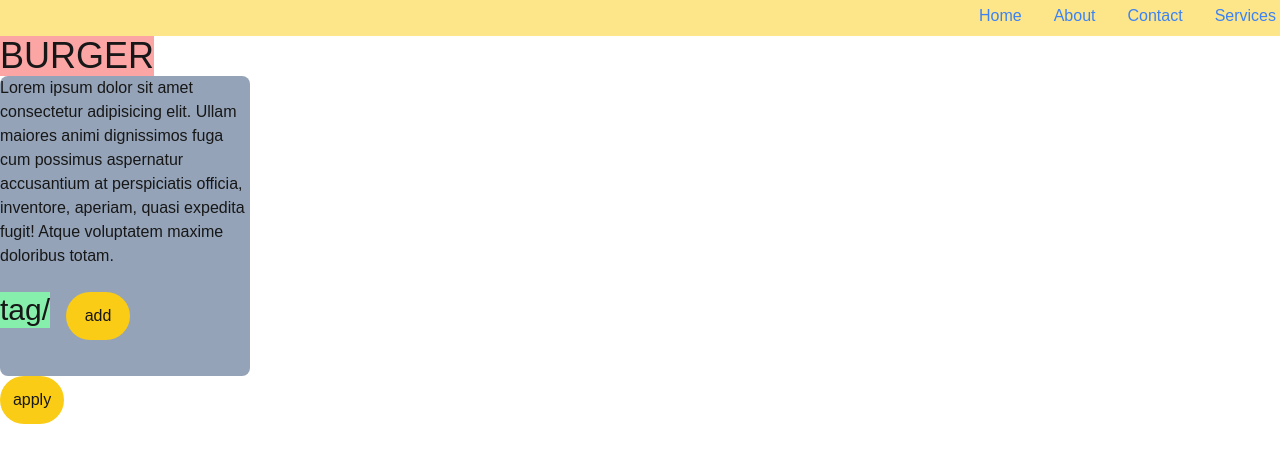
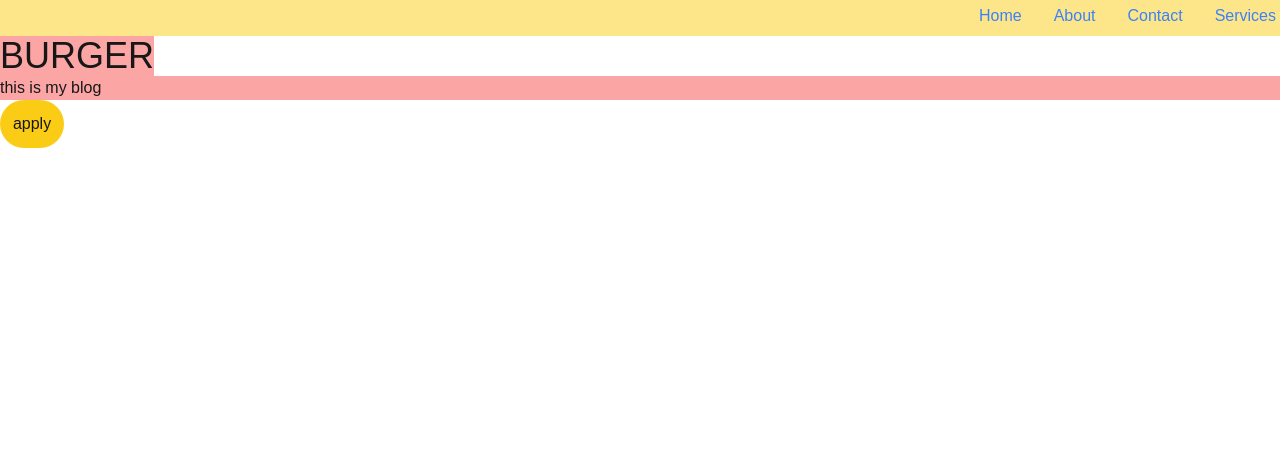
Before and after one commit to owaisyosuf/nextjs, a Next.js app in the folder my-app/: page / in a window 1280 px wide. Shown: the top 462 px of the page. Built offline with nearby package versions, Linux system fonts and the light colour scheme.

Commit message:
do some work

```diff
--- a/my-app/src/app/component/blog/blog.tsx
+++ b/my-app/src/app/component/blog/blog.tsx
@@ -1,19 +1,7 @@
 import Tag from "../tag/tag";
 import Button from "../button/Button";
+import { blog } from "@/types/blog";
 
-export default function Blog() {
-  return (
-    <div>
-      <h1 className="h-[300px] w-[250px]  bg-slate-400 border-4-border-black rounded-lg">
-        Lorem ipsum dolor sit amet consectetur adipisicing elit. Ullam maiores
-        animi dignissimos fuga cum possimus aspernatur accusantium at
-        perspiciatis officia, inventore, aperiam, quasi expedita fugit! Atque
-        voluptatem maxime doloribus totam.
-        <div className="mt-6 flex gap-4">
-          <Tag />
-          <Button Data="add" />
-        </div>
-      </h1>
-    </div>
-  );
+export default function Blog(props: blog) {
+  return <div className="bg-red-300">{props.title}</div>;
 }
--- a/my-app/src/app/page.tsx
+++ b/my-app/src/app/page.tsx
@@ -7,7 +7,7 @@ export default function Home() {
   return (
     <div>
       <Heading title="BURGER" />
-      <Blog />
+      <Blog title="this is my blog" />
       <div>
         <Button Data="apply" />
       </div>
--- /dev/null
+++ b/my-app/src/types/blog.ts
@@ -0,0 +1,5 @@
+import { title } from "process";
+
+export type blog = {
+  title: string;
+};
```
